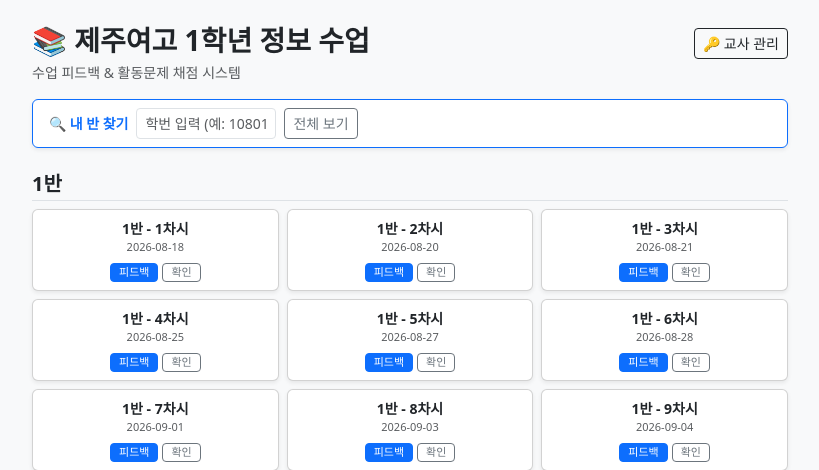
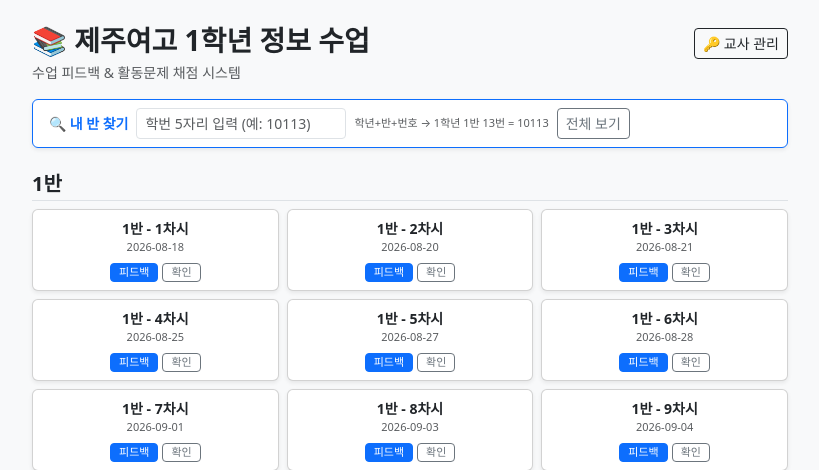
Before and after one commit to ai100shark-aha/feedback-site, a Django app: page / in a window 1280 px wide. Shown: the top 470 px of the page, without its empty margins (230-1049 px from the left). Run offline with Django 5.2, Linux system fonts and the light colour scheme; data that the repository does not hold is empty.

Commit message:
fix student id example and add class 1-5 filter

```diff
--- a/feedback/templates/feedback/index.html
+++ b/feedback/templates/feedback/index.html
@@ -28,8 +28,9 @@
       <div class="d-flex align-items-center gap-2 flex-wrap">
         <span class="fw-bold text-primary small">🔍 내 반 찾기</span>
         <input type="text" id="student-id-filter" class="form-control form-control-sm"
-               style="max-width:140px" maxlength="5"
-               placeholder="학번 입력 (예: 10801)" autocomplete="off">
+               style="max-width:210px" maxlength="5" inputmode="numeric" pattern="\d{5}"
+               placeholder="학번 5자리 입력 (예: 10113)" autocomplete="off">
+        <span class="text-muted" style="font-size:11px">학년+반+번호 → 1학년 1반 13번 = 10113</span>
         <button class="btn btn-outline-secondary btn-sm" onclick="resetFilter()">전체 보기</button>
         <span id="filter-msg" class="text-primary fw-bold small"></span>
       </div>
@@ -72,6 +73,9 @@
 
 <script>
 const CLASS_MAP = {
+  // 2학기 (1~5반)
+  '101': '1반', '102': '2반', '103': '3반', '104': '4반', '105': '5반',
+  // 1학기 (8~13반)
   '108': '8반', '109': '9반', '110': '10반',
   '111': '11반', '112': '12반', '113': '13반'
 };
@@ -91,7 +95,7 @@ document.getElementById('student-id-filter').addEventListener('input', function(
   const myClass = CLASS_MAP[prefix];
 
   if (!myClass) {
-    msg.textContent = '⚠ 올바른 학번을 입력해주세요';
+    msg.textContent = '⚠ 학번은 5자리입니다 (예: 1반 13번 → 10113)';
     msg.className = 'text-danger fw-bold small';
     sections.forEach(s => s.style.display = '');
     return;
```
